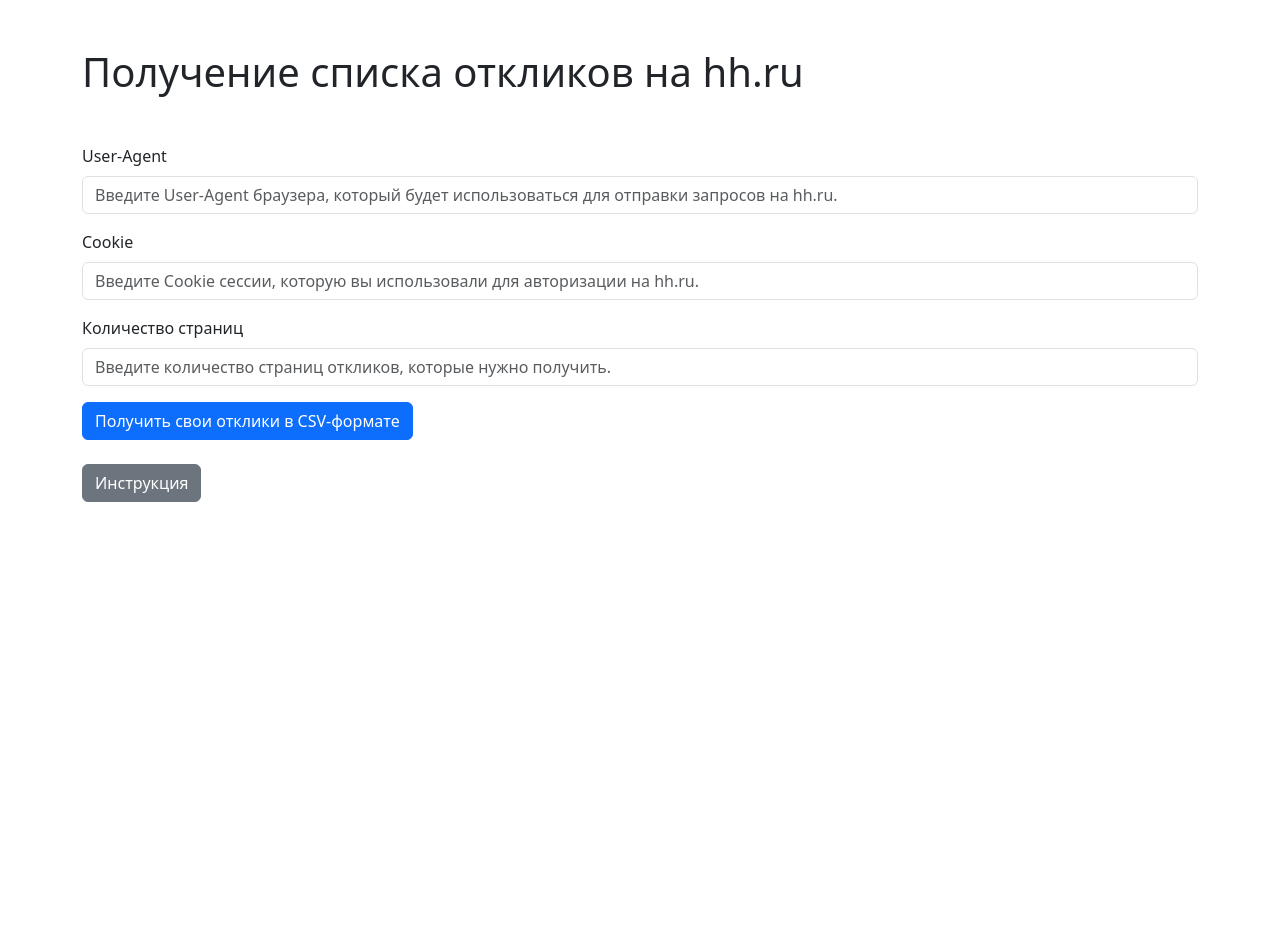
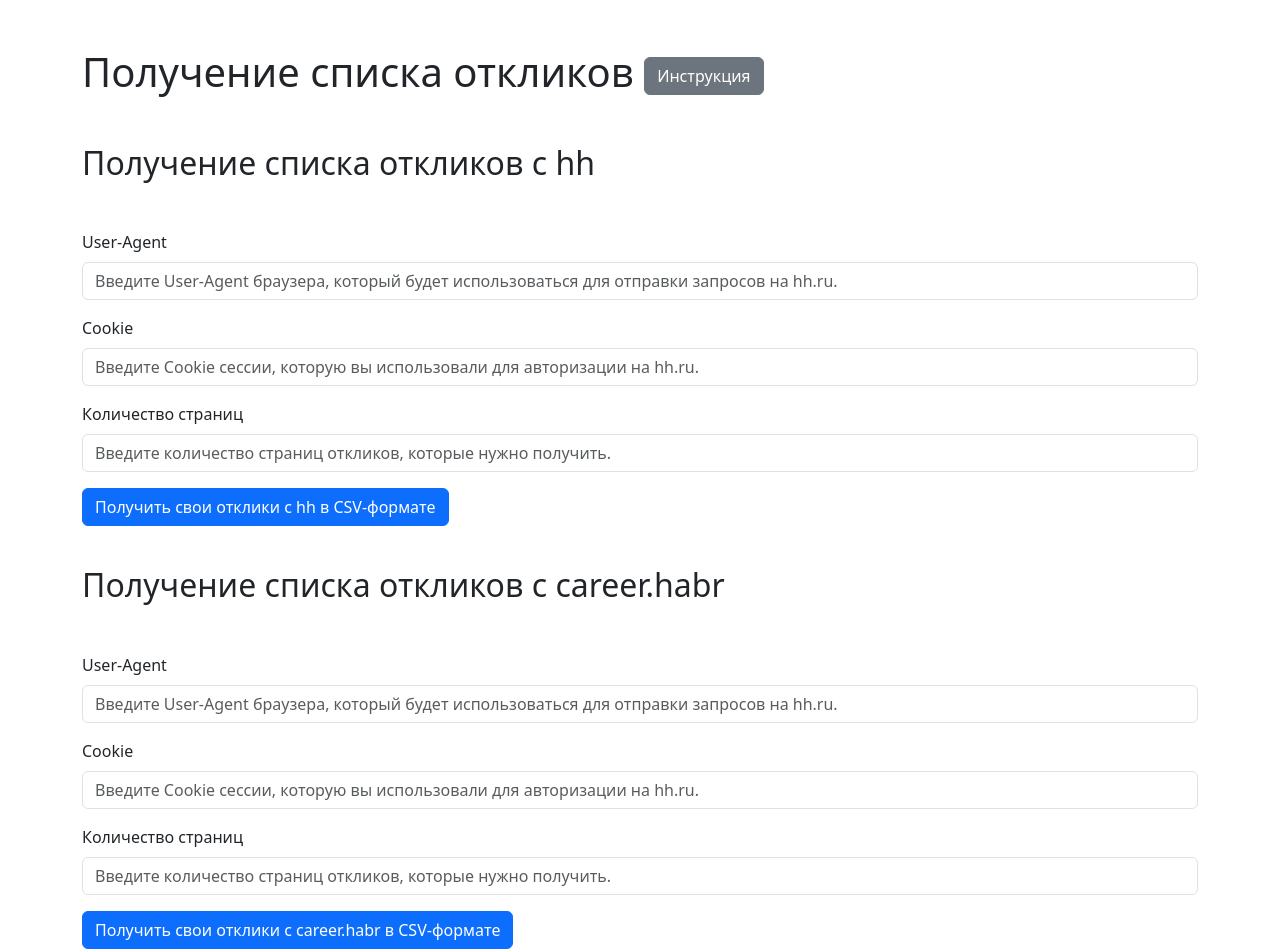
Before and after one commit to 192117/Parser_responses, a Flask app: page / in a window 1280 px wide. Before the commit the page ends 502 px from the top, so only its background shows below. Run offline with Flask 2, Linux system fonts and the light colour scheme.

Commit message:
Add career.habr and change readme

```diff
--- a/app.py
+++ b/app.py
@@ -2,7 +2,8 @@ import asyncio
 
 from flask import Flask, Response, render_template, request
 
-from utils import main
+from utils_hh import main_hh
+from utils_habr import main_habr
 
 app = Flask(__name__)
 
@@ -12,8 +13,8 @@ def index():
     return render_template('index.html')
 
 
-@app.route('/generate_xls', methods=['POST'])
-def download():
+@app.route('/generate_csv_hh', methods=['POST'])
+def download_hh():
 
     data = request.form
 
@@ -22,7 +23,7 @@ def download():
         'Cookie': data['cookie']
     }
 
-    csv_data = asyncio.run(main(headers=headers, number_pages=int(data['num-pages'])))
+    csv_data = asyncio.run(main_hh(headers=headers, number_pages=int(data['num-pages'])))
 
     return Response(
         csv_data,
@@ -33,6 +34,27 @@ def download():
         }
     )
 
+@app.route('/generate_csv_habr', methods=['POST'])
+def download_habr():
+
+    data = request.form
+
+    headers = {
+        'User-Agent': data['user-agent'],
+        'Cookie': data['cookie']
+    }
+
+    csv_data = asyncio.run(main_habr(headers=headers, number_pages=int(data['num-pages'])))
+
+    return Response(
+        csv_data,
+        mimetype='text/csv',
+        headers={
+            'Content-Disposition': 'attachment;filename=habr.csv',
+            'Cache-Control': 'no-cache'
+        }
+    )
+
 
 if __name__ == '__main__':
     app.run(debug=False)
--- a/templates/index.html
+++ b/templates/index.html
@@ -1,50 +1,79 @@
 <!DOCTYPE html>
 <html lang="en">
 <head>
-    <meta charset="UTF-8" />
-    <meta name="viewport" content="width=device-width, initial-scale=1.0" />
-    <meta http-equiv="X-UA-Compatible" content="ie=edge" />
+    <meta charset="UTF-8"/>
+    <meta name="viewport" content="width=device-width, initial-scale=1.0"/>
+    <meta http-equiv="X-UA-Compatible" content="ie=edge"/>
     <title>Отклики</title>
 
     <!-- Bootstrap CSS -->
-    <link href="https://cdn.jsdelivr.net/npm/bootstrap@5.3.0-alpha2/dist/css/bootstrap.min.css" rel="stylesheet" integrity="sha384-aFq/bzH65dt+w6FI2ooMVUpc+21e0SRygnTpmBvdBgSdnuTN7QbdgL+OapgHtvPp" crossorigin="anonymous">
+    <link href="https://cdn.jsdelivr.net/npm/bootstrap@5.3.0-alpha2/dist/css/bootstrap.min.css" rel="stylesheet"
+          integrity="sha384-aFq/bzH65dt+w6FI2ooMVUpc+21e0SRygnTpmBvdBgSdnuTN7QbdgL+OapgHtvPp" crossorigin="anonymous">
 
 </head>
 
 <body>
 <div class="container mt-5">
-      <h1 class="mb-5">Получение списка откликов на hh.ru</h1>
+    <h1 class="mb-5">Получение списка откликов
+        <a href="https://github.com/192117/ParserHH#readme" target="_blank" class="btn btn-secondary">Инструкция</a>
+    </h1>
 
-      <form action="/generate_xls" method="POST">
-
+    <div class="row-1 mt-3">
+        <h2 class="mb-5">Получение списка откликов c hh</h2>
+        <form action="/generate_csv_hh" method="POST">
             <div class="mb-3">
                 <label for="user-agent" class="form-label">User-Agent</label>
-          <input type="text" class="form-control" id="user-agent" name="user-agent" placeholder="Введите User-Agent браузера, который будет использоваться для отправки запросов на hh.ru." required>
+                <input type="text" class="form-control" id="user-agent" name="user-agent"
+                       placeholder="Введите User-Agent браузера, который будет использоваться для отправки запросов на hh.ru."
+                       required>
             </div>
-
             <div class="mb-3">
                 <label for="cookie" class="form-label">Cookie</label>
-          <input type="text" class="form-control" id="cookie" name="cookie" placeholder="Введите Cookie сессии, которую вы использовали для авторизации на hh.ru." required>
+                <input type="text" class="form-control" id="cookie" name="cookie"
+                       placeholder="Введите Cookie сессии, которую вы использовали для авторизации на hh.ru." required>
             </div>
-
             <div class="mb-3">
                 <label for="num-pages" class="form-label">Количество страниц</label>
-          <input type="number" class="form-control" id="num-pages" name="num-pages" placeholder="Введите количество страниц откликов, которые нужно получить." required>
+                <input type="number" class="form-control" id="num-pages" name="num-pages"
+                       placeholder="Введите количество страниц откликов, которые нужно получить." required>
             </div>
-
-        <button type="submit" class="btn btn-primary">Получить свои отклики в CSV-формате</button>
-
+            <button type="submit" class="btn btn-primary">Получить свои отклики c hh в CSV-формате</button>
         </form>
+    </div>
 
     <br>
 
-      <a href="https://github.com/192117/ParserHH#readme" target="_blank" class="btn btn-secondary">Инструкция</a>
-
+    <div class="row-2 mt-3">
+        <h2 class="mb-5">Получение списка откликов c career.habr</h2>
+        <form action="/generate_csv_habr" method="POST">
+            <div class="mb-3">
+                <label for="user-agent" class="form-label">User-Agent</label>
+                <input type="text" class="form-control" id="user-agent" name="user-agent"
+                       placeholder="Введите User-Agent браузера, который будет использоваться для отправки запросов на hh.ru."
+                       required>
+            </div>
+            <div class="mb-3">
+                <label for="cookie" class="form-label">Cookie</label>
+                <input type="text" class="form-control" id="cookie" name="cookie"
+                       placeholder="Введите Cookie сессии, которую вы использовали для авторизации на hh.ru." required>
+            </div>
+            <div class="mb-3">
+                <label for="num-pages" class="form-label">Количество страниц</label>
+                <input type="number" class="form-control" id="num-pages" name="num-pages"
+                       placeholder="Введите количество страниц откликов, которые нужно получить." required>
+            </div>
+            <button type="submit" class="btn btn-primary">Получить свои отклики c career.habr в CSV-формате</button>
+        </form>
+    </div>
 </div>
 
     <!-- Bootstrap JS -->
-    <script src="https://cdn.jsdelivr.net/npm/@popperjs/core@2.11.6/dist/umd/popper.min.js" integrity="sha384-oBqDVmMz9ATKxIep9tiCxS/Z9fNfEXiDAYTujMAeBAsjFuCZSmKbSSUnQlmh/jp3" crossorigin="anonymous"></script>
-<script src="https://cdn.jsdelivr.net/npm/bootstrap@5.3.0-alpha2/dist/js/bootstrap.min.js" integrity="sha384-heAjqF+bCxXpCWLa6Zhcp4fu20XoNIA98ecBC1YkdXhszjoejr5y9Q77hIrv8R9i" crossorigin="anonymous"></script>
+    <script src="https://cdn.jsdelivr.net/npm/@popperjs/core@2.11.6/dist/umd/popper.min.js"
+            integrity="sha384-oBqDVmMz9ATKxIep9tiCxS/Z9fNfEXiDAYTujMAeBAsjFuCZSmKbSSUnQlmh/jp3"
+            crossorigin="anonymous"></script>
+    <script src="https://cdn.jsdelivr.net/npm/bootstrap@5.3.0-alpha2/dist/js/bootstrap.min.js"
+            integrity="sha384-heAjqF+bCxXpCWLa6Zhcp4fu20XoNIA98ecBC1YkdXhszjoejr5y9Q77hIrv8R9i"
+            crossorigin="anonymous"></script>
 
 </body>
 </html>
--- /dev/null
+++ b/utils_habr.py
@@ -0,0 +1,43 @@
+import asyncio
+import aiohttp
+import pandas as pd
+from bs4 import BeautifulSoup
+
+URL_TEMPLATE = 'https://career.habr.com/responses?page={}'
+
+
+async def fetch(session, url, headers):
+    async with session.get(url, headers=headers) as response:
+        return await response.text()
+
+
+async def get_responses(page, headers):
+    async with aiohttp.ClientSession() as session:
+        url = URL_TEMPLATE.format(page)
+        response = await fetch(session, url, headers)
+        soup = BeautifulSoup(response, 'html.parser')
+        rows = soup.find('table', class_='my_responses').find_all('tr')
+        responses = []
+        for row in rows:
+            response = []
+            data = row.find_all('td')
+            if data:
+                response.append(data[2].find('div', class_='status').text)
+                response.append(data[0].find('div', class_='title').text.split(':')[-1])
+                response.append(data[0].find('span', class_='comapny').text)
+                response.append(data[1].text)
+            if response:
+                responses.append(response)
+        return responses
+
+
+def create_excel_file(values):
+    df = pd.DataFrame(values, columns=['Cтатус', 'Вакансия', 'Компания', 'Дата отклика'])
+    return df.to_csv(index=False, encoding='utf8')
+
+
+async def main_habr(headers, number_pages):
+    tasks = [asyncio.create_task(get_responses(page, headers)) for page in range(number_pages)]
+    pages = await asyncio.gather(*tasks)
+    values = [response for page in pages for response in page]
+    return create_excel_file(values)
--- a/utils.py
+++ b/utils_hh.py
@@ -45,7 +45,7 @@ def create_excel_file(values):
     return df.to_csv(index=False, encoding='utf8')
 
 
-async def main(headers, number_pages):
+async def main_hh(headers, number_pages):
     tasks = [asyncio.create_task(get_responses(page, headers)) for page in range(number_pages)]
     pages = await asyncio.gather(*tasks)
     values = [response for page in pages for response in page]
```
Also changed, not shown: README.md, headers_habr.png (added), page_habr.png (added). Lines whose indentation alone changed are shown as unchanged.
